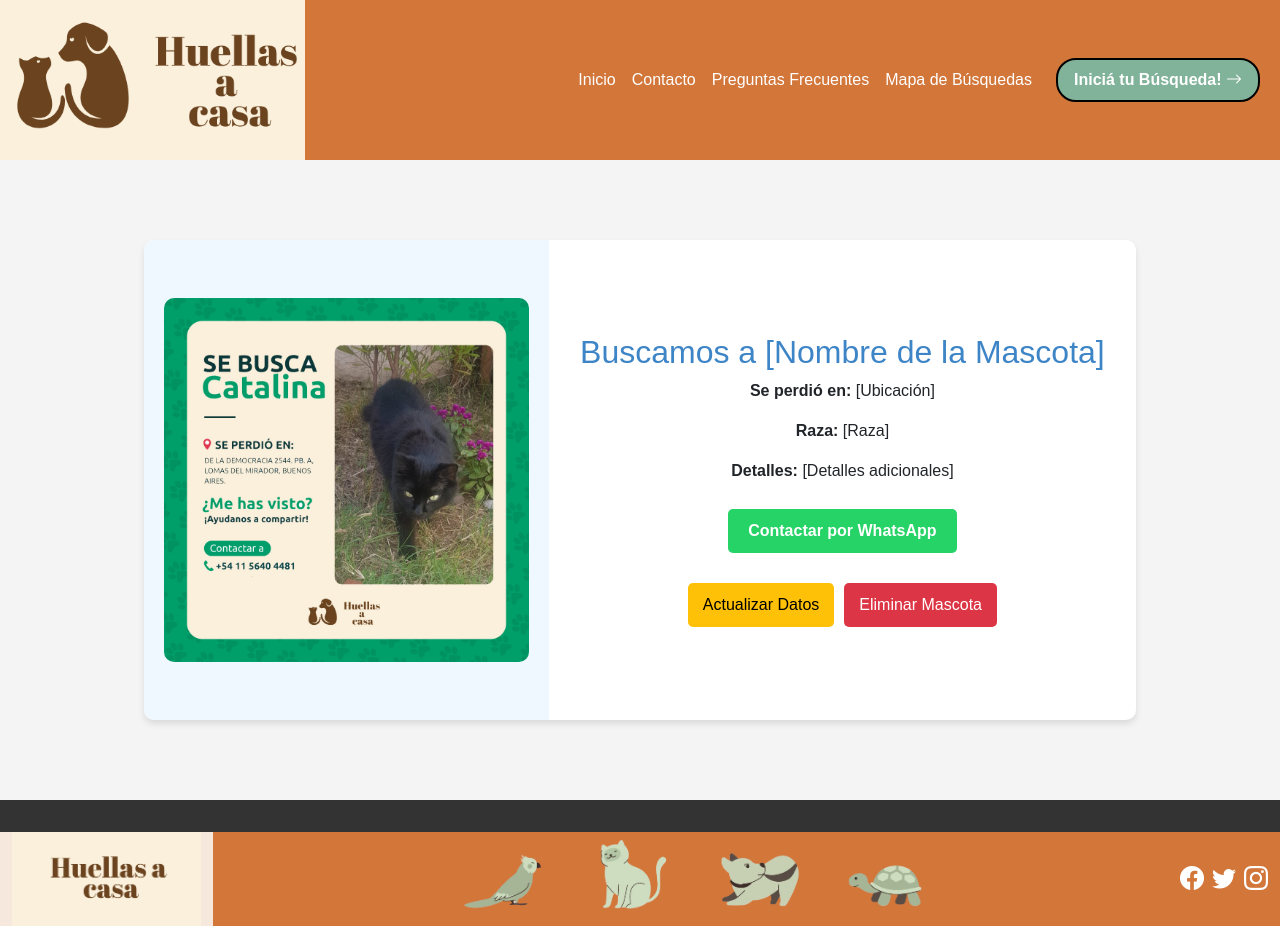
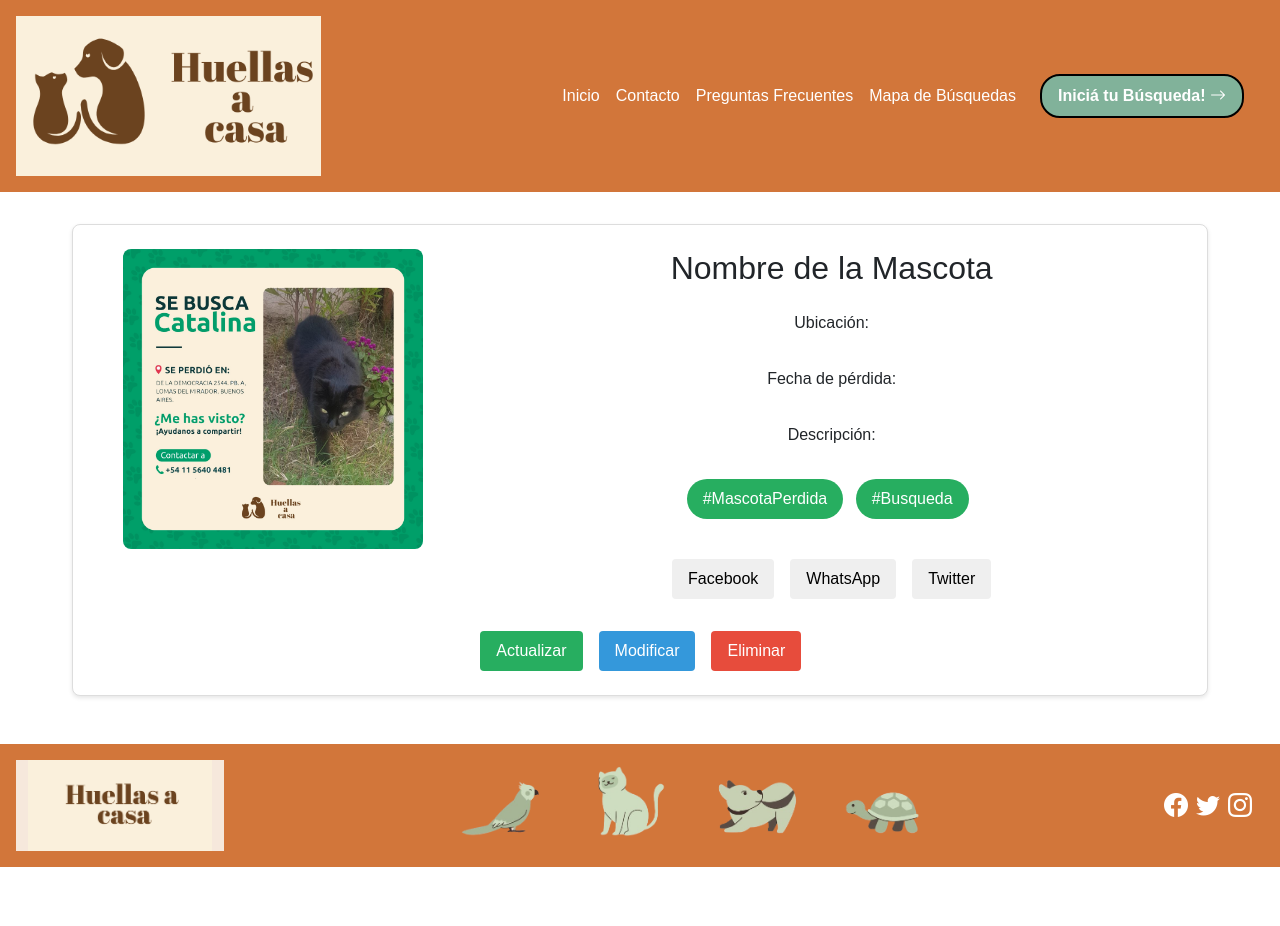
Before and after one commit to f3d3to/trabajo_practico-ids, a Flask app: page /detalleMascota in a window 1280 px wide. After the commit the page ends 867 px from the top, so only its background shows below. Run offline with Flask 3, Linux system fonts and the light colour scheme.

Commit message:
Diseño completado. Comparar con resto del tp pero queda implementar funcionalidad

```diff
--- a/frontend/static/css/style-detalle-mascotas.css
+++ b/frontend/static/css/style-detalle-mascotas.css
@@ -1,109 +1,118 @@
-/* General */
+* {
+    margin: 0;
+    padding: 0;
+    box-sizing: border-box;
+}
+
 body {
     font-family: Arial, sans-serif;
-    margin: 0;
-    padding: 0;
-    background-color: #f4f4f4;
+    min-height: 100vh;
+    display: flex;
+    flex-direction: column;
 }
 
-#header,
-#footer {
-    background-color: #333;
+header {
+    background-color: #2C3E50;
     color: white;
+    padding: 1rem;
     text-align: center;
-    padding: 1em 0;
 }
 
-.main-container {
-    display: flex;
-    justify-content: center;
-    align-items: center;
-    height: calc(100vh - 160px);
-    /* Restar el alto del header y footer */
-    padding: 20px;
+main {
+    flex: 1;
+    padding: 2rem;
+    max-width: 1200px;
+    margin: 0 auto;
+    width: 100%;
 }
 
-.flyer {
-    display: flex;
-    flex-direction: row;
+.pet-card {
+    border: 1px solid #ddd;
+    border-radius: 8px;
+    padding: 1.5rem;
+    margin-bottom: 1rem;
     background-color: white;
-    border-radius: 10px;
-    box-shadow: 0 4px 6px rgba(0, 0, 0, 0.1);
-    width: 80%;
-    height: 80%;
-    max-width: 1500px;
-    max-height: 600px;
-    overflow: hidden;
+    box-shadow: 0 2px 4px rgba(0, 0, 0, 0.1);
 }
 
-.column {
-    padding: 20px;
+.pet-info {
+    display: grid;
+    grid-template-columns: 1fr 2fr;
+    gap: 2rem;
+}
+
+.pet-image {
+    width: 100%;
+    max-width: 300px;
+    height: auto;
+    border-radius: 8px;
+}
+
+.details {
     display: flex;
     flex-direction: column;
-    justify-content: center;
-    align-items: center;
+    gap: 1rem;
 }
 
-.image-column {
-    background-color: #f0f8ff;
-    flex: 1;
-    display: flex;
-    justify-content: center;
-    align-items: center;
-}
-
-.text-column {
-    flex: 1.5;
-    text-align: left;
-}
-
-.flyer h1 {
-    font-size: 2em;
-    color: #3d85c6;
-}
-
-.flyer-image {
-    max-width: 100%;
-    height: auto;
-    border-radius: 10px;
-}
-
-.whatsapp-link {
+.tag {
+    background-color: #27AE60;
+    color: white;
+    padding: 0.5rem 1rem;
+    border-radius: 20px;
     display: inline-block;
-    margin: 10px 0;
-    padding: 10px 20px;
-    background-color: #25d366;
-    color: white;
-    text-decoration: none;
-    border-radius: 5px;
-    font-weight: bold;
+    margin-right: 0.5rem;
+    margin-bottom: 0.5rem;
 }
 
 .buttons {
-    margin-top: 20px;
     display: flex;
-    gap: 10px;
+    gap: 1rem;
+    margin-top: 1rem;
 }
 
 button {
-    padding: 10px 15px;
+    padding: 0.5rem 1rem;
     border: none;
-    border-radius: 5px;
+    border-radius: 4px;
     cursor: pointer;
-    font-size: 1em;
     transition: background-color 0.3s;
 }
 
-#update-btn {
-    background-color: #ffc107;
-    color: black;
-}
-
-#delete-btn {
-    background-color: #dc3545;
+.update-btn {
+    background-color: #3498DB;
     color: white;
 }
 
-button:hover {
-    opacity: 0.9;
+.delete-btn {
+    background-color: #E74C3C;
+    color: white;
 }
+
+.refresh-btn {
+    background-color: #27AE60;
+    color: white;
+}
+
+footer {
+    background-color: #2C3E50;
+    color: white;
+    padding: 1rem;
+    text-align: center;
+}
+
+.social-share {
+    display: flex;
+    gap: 1rem;
+    justify-content: center;
+    margin-top: 1rem;
+}
+
+@media (max-width: 768px) {
+    .pet-info {
+        grid-template-columns: 1fr;
+    }
+
+    .pet-image {
+        margin: 0 auto;
+    }
+}
--- a/frontend/templates/detalleMascota.html
+++ b/frontend/templates/detalleMascota.html
@@ -3,27 +3,32 @@
 
 {% block content %}
 
-    <!-- Contenido Principal -->
-    <main class="main-container">
-        <section class="flyer">
-            <div class="column image-column">
-                <img src="{{ url_for('static', filename='images/ejemploFlyerBusqueda.png') }}" alt="Foto de la mascota" class="flyer-image">
+<div class="pet-card">
+    <div class="pet-info">
+        <div class="image-container">
+            <img src="{{ url_for('static', filename='images/ejemploFlyerBusqueda.png') }}" alt="Mascota perdida" class="pet-image">
+        </div>
+        <div class="details">
+            <h2 id="petName">Nombre de la Mascota</h2>
+            <p id="location">Ubicación: <span></span></p>
+            <p id="date">Fecha de pérdida: <span></span></p>
+            <p id="description">Descripción: <span></span></p>
+            <div id="tags">
+                <span class="tag">#MascotaPerdida</span>
+                <span class="tag">#Busqueda</span>
             </div>
-            <div class="column text-column">
-                <h1>Buscamos a <span id="pet-name">[Nombre de la Mascota]</span></h1>
-                <p><strong>Se perdió en:</strong> <span id="location">[Ubicación]</span></p>
-                <p><strong>Raza:</strong> <span id="breed">[Raza]</span></p>
-                <p><strong>Detalles:</strong> <span id="details">[Detalles adicionales]</span></p>
-                <a href="#" id="contact-link" class="whatsapp-link">Contactar por WhatsApp</a>
-                <div class="buttons">
-                    <button id="update-btn">Actualizar Datos</button>
-                    <button id="delete-btn">Eliminar Mascota</button>
-                </div>
+            <div class="social-share">
+                <button onclick="compartir('facebook')" class="share-btn">Facebook</button>
+                <button onclick="compartir('whatsapp')" class="share-btn">WhatsApp</button>
+                <button onclick="compartir('twitter')" class="share-btn">Twitter</button>
             </div>
-        </section>
-    </main>
-
-    <!-- Footer -->
-    <div id="footer"></div>
+            <div class="buttons">
+                <button class="refresh-btn" onclick="refreshData()">Actualizar</button>
+                <button class="update-btn" onclick="updateData()">Modificar</button>
+                <button class="delete-btn" onclick="deleteData()">Eliminar</button>
+            </div>
+        </div>
+    </div>
+</div>
 
 {% endblock %}
```
